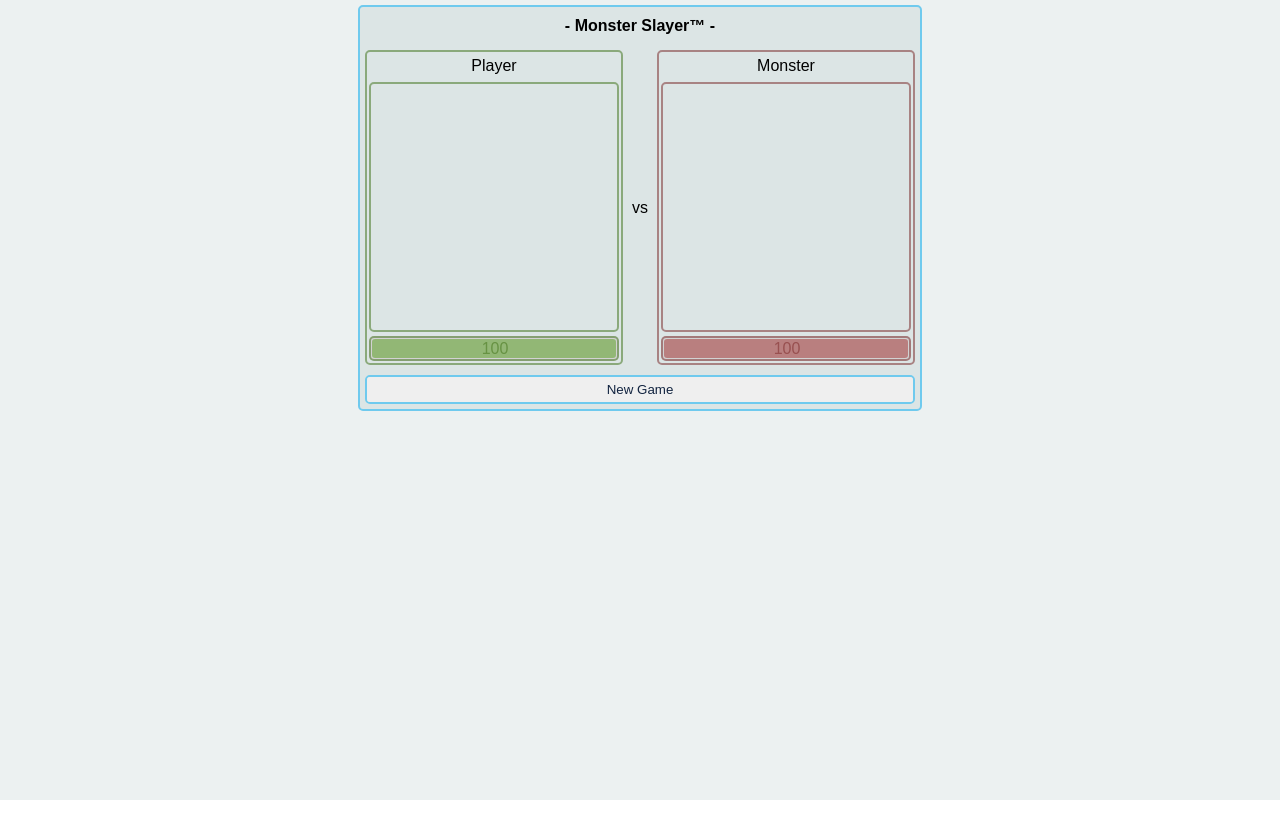
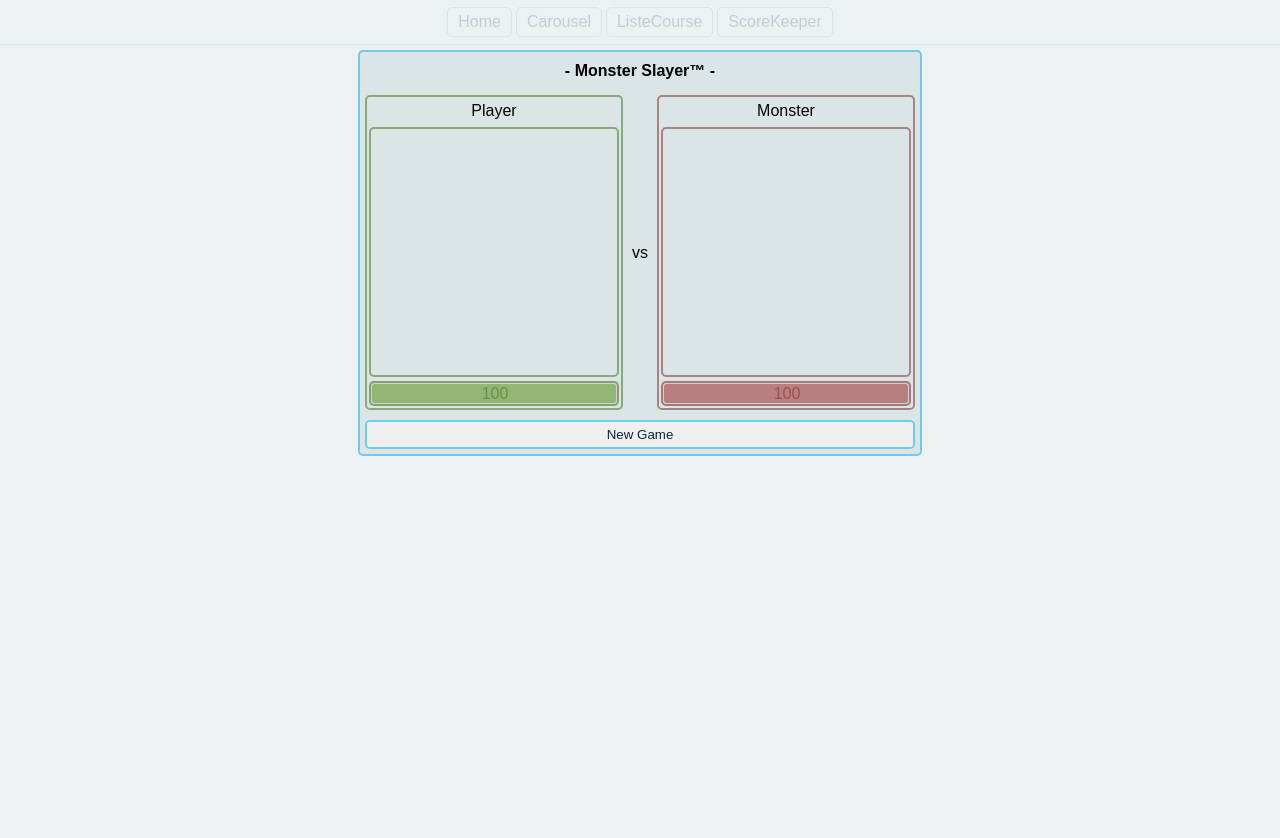
Before and after one commit to plx-edu/Manipulation_DOM, a plain HTML site: page MonsterSlayer/index.html in a window 1280 px wide. Before the commit the page ends 800 px from the top, so only its background shows below. Drawn offline with Linux system fonts and the light colour scheme.

Commit message:
Added nav bar, fixed Liste Course duplicate entry

```diff
--- a/ListeCourse/script.js
+++ b/ListeCourse/script.js
@@ -18,7 +18,7 @@ let selectAll = document.getElementById("selectAll");
 selectAll.addEventListener('change', checkAll);
 
 function addItem(){
-    let item = inputField.value;
+    let item = inputField.value.toLowerCase();
 
     inputField.value = "";
     inputField.focus();
@@ -30,6 +30,7 @@ function addItem(){
 }
 
 function removeItem(){
+    if(confirm("Confirm Delete ?")){
         let checked = getCheckedInput();
 
         for(const k of checked){
@@ -46,6 +47,7 @@ function removeItem(){
 
         checkAll();
         showRemoveButton();
+    }
 }
 
 function getItemList(){
--- a/ListeCourse/style.scss
+++ b/ListeCourse/style.scss
@@ -98,7 +98,8 @@ input{
         padding: 0 5px;
 
         font-size: 20px;
-        text-align: center
+        text-align: center;
+        text-transform: capitalize;
     }
 
     #buttonSection{
@@ -143,6 +144,8 @@ article{
     overflow-wrap: break-word;
     // overflow-wrap: anywhere;
 
+    text-transform: capitalize;
+
     label{
         overflow: hidden;
     }
--- a/MonsterSlayer/index.html
+++ b/MonsterSlayer/index.html
@@ -4,8 +4,9 @@
         <meta charset="utf-8">
         <title>:: Monster Slayer ::</title>
         <link rel="stylesheet" href="style.css">
+        <link rel="stylesheet" href="../nav.css">
         <script defer type="text/javascript" src="script.js"></script>
-        <!-- <link rel="stylesheet" href="https://cdnjs.cloudflare.com/ajax/libs/font-awesome/4.7.0/css/font-awesome.min.css"> -->
+        <script defer type="text/javascript" src="../navScript.js"></script>
     </head>
 
     <body>
--- /dev/null
+++ b/nav.scss
@@ -0,0 +1,76 @@
+$w100: 100%;
+$h100: 100%;
+$primary: #6f979722;
+$secondary: #6fcaee;
+$tertiary: #c0cfd5;
+
+@mixin flex-center(){
+    justify-content: center;
+    align-items: center;
+}
+
+@mixin fullSize(){
+    @extend .fullHeight;
+    @extend .fullWidth;
+}
+
+@mixin cflx(){
+    display: flex;
+    flex-direction: column;
+}
+@mixin rflx(){
+    display: flex;
+    flex-direction: row;
+}
+
+*, ::before, ::after{
+    box-sizing: border-box;
+	margin: 0;
+	padding: 0;
+
+    font-family: Arial, Helvetica, sans-serif;
+}
+
+nav{
+    @include rflx;
+    @include flex-center;
+
+    background-color: $primary;
+    border-bottom: 1px solid $primary;
+    padding: 5px;
+    color: $tertiary;
+
+    ul{
+        list-style: none;
+        display: inherit;
+
+        li{
+            display: inherit;
+
+            margin: 2px;
+
+            border: 1px solid $primary;
+            border-radius: 5px;
+        }
+        li:hover{
+            border-color: $secondary;
+            color: $secondary
+        }
+    }
+    a{
+        @include fullSize;
+
+        padding: 5px 10px;
+
+        text-decoration: none;
+        color: inherit;
+    }
+}
+
+.fullWidth{
+    width: $w100;
+}
+
+.fullHeight{
+    height: $h100;
+}
--- /dev/null
+++ b/navScript.js
@@ -0,0 +1,44 @@
+let navIsSet = false;
+
+setNav();
+
+function setNav(){
+    if(!navIsSet){
+        navIsSet = createNav();
+    }else{
+        console.log("nav is already set");
+    }
+}
+function createNav(){
+    let nav = document.createElement('nav');
+    let ul = document.createElement('ul');
+    let items = ["Home", "Carousel", "ListeCourse", "ScoreKeeper", "MonsterSlayer"];
+
+    for(const k of items){
+        let li = document.createElement('li');
+        let a = document.createElement('a');
+
+        if(k === "Home"){
+            a.innerText = k;
+            a.href = `../`;
+        }else{
+            if(k === getCurrentPath()) continue;
+            a.innerText = k;
+            a.href = `../${k}/`;
+        }
+
+        li.append(a);
+        ul.append(li);
+    }
+
+    nav.append(ul);
+    // document.querySelector('body').append(nav);
+    document.querySelector('body').prepend(nav);
+    return true;
+}
+function getCurrentPath(){
+    let str = "/Manipulation_DOM/"
+    let path = window.location.pathname.replace(str, "");
+    path = path.replace("/index.html", "").replace("/", "");
+    return path;
+}
--- a/style.scss
+++ b/style.scss
@@ -121,3 +121,40 @@ h4{
 .fullHeight{
     height: $h100;
 }
+
+
+nav{
+    @include rflx;
+    @include flex-center;
+
+    background-color: $primary;
+    border-bottom: 1px solid $primary;
+    padding: 5px;
+    color: $tertiary;
+
+    ul{
+        list-style: none;
+        display: inherit;
+
+        li{
+            display: inherit;
+
+            margin: 2px;
+
+            border: 1px solid $primary;
+            border-radius: 5px;
+        }
+        li:hover{
+            border-color: $secondary;
+            color: $secondary
+        }
+    }
+    a{
+        @include fullSize;
+
+        padding: 5px 10px;
+
+        text-decoration: none;
+        color: inherit;
+    }
+}
```
Also changed, not shown: Carousel/index.html (+3 -1 lines), ListeCourse/index.html (+2 -0 lines), ScoreKeeper/index.html (+2 -1 lines), ListeCourse/style.css, nav.css (added), style.css, 3 other files. Lines whose indentation alone changed are shown as unchanged.
